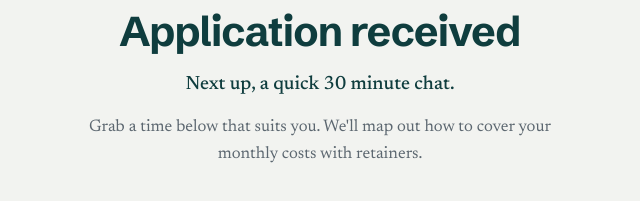
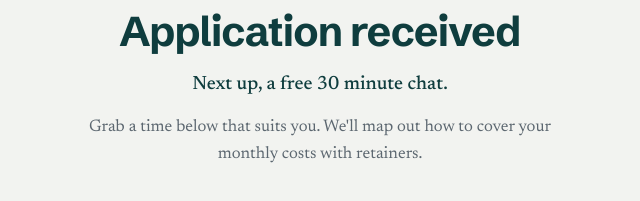
Before and after one commit to mitchhemming/FTR-site, a plain HTML site: page book.html in a window 1280 px wide. Shown: the part 183-384 px from the top of the page, 320-960 px from the left. Drawn offline with Linux system fonts and the light colour scheme; a script that the page names is missing.

Commit message:
Book page: free in the lead
Co-Authored-By: Claude Fable 5.1 <noreply@anthropic.com>
Claude-Session: https://claude.ai/code/session_019BjyxDp5CW7w8vjDjqfAzp

```diff
--- a/book.html
+++ b/book.html
@@ -45,7 +45,7 @@
 <div class="wrap">
   <p class="mark"><img class="avatar" src="/assets/mitch.jpg" alt="Mitch Hemming" width="400" height="400"><span class="mark-name">Freedom Through Retainers<sup class="tm">&trade;</sup></span><span class="mark-by">by Mitch Hemming</span></p>
   <h1>Application received</h1>
-  <p class="lead">Next up, a quick 30 minute chat.</p>
+  <p class="lead">Next up, a free 30 minute chat.</p>
   <p class="sub">Grab a time below that suits you. We'll map out how to cover your monthly costs with retainers.</p>
 </div>
 <div class="wide"><div class="cal" id="cal"></div></div>
```
